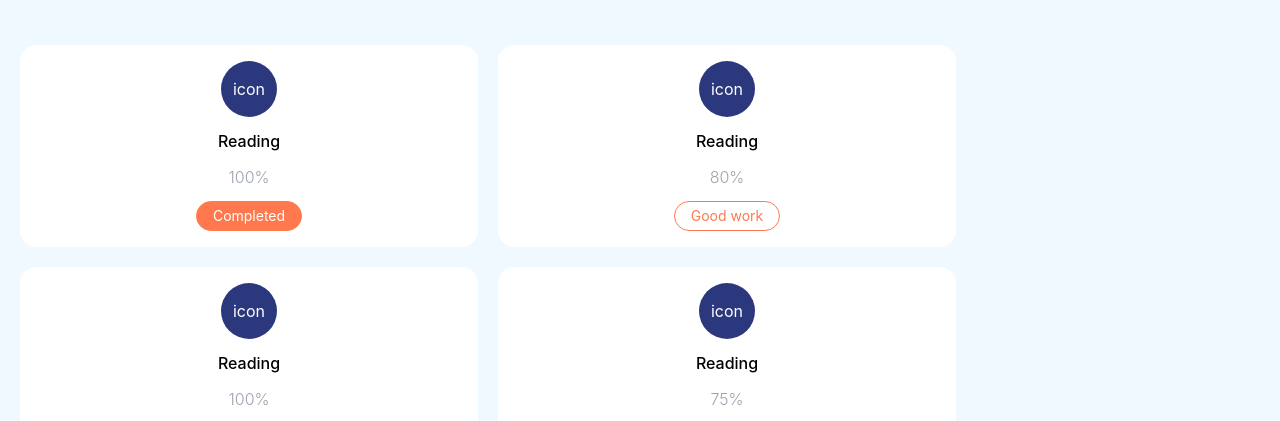
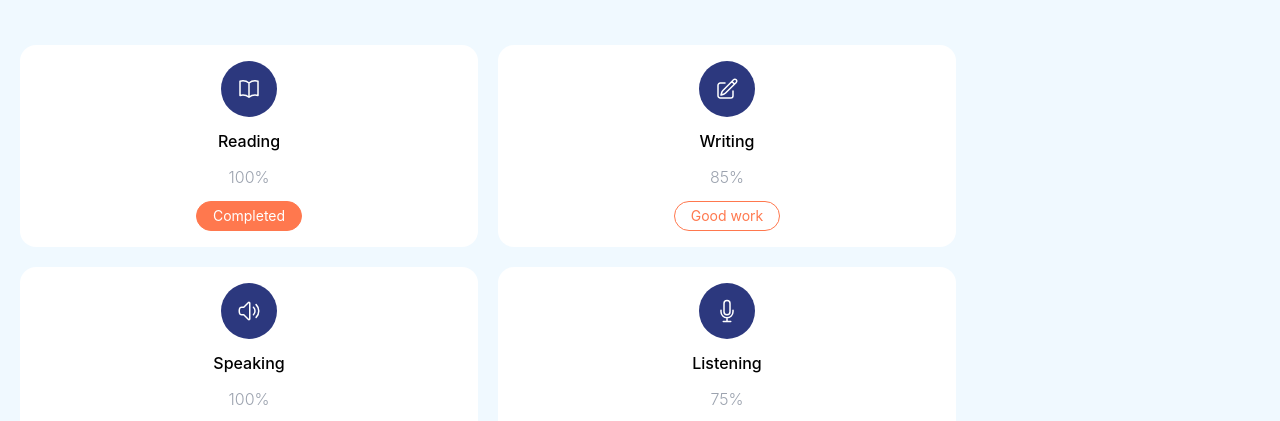
Before and after one commit to N-a-z-a-a/moniepoint-assessment, a React (Vite) app in the folder tech-assessment/: page /stats in a window 1280 px wide. Shown: the part 251-672 px from the top of the page. Built offline with nearby package versions, Linux system fonts and the light colour scheme.

Commit message:
change the icon for the subject progress page

```diff
--- a/tech-assessment/src/components/SubjectProgress.jsx
+++ b/tech-assessment/src/components/SubjectProgress.jsx
@@ -1,43 +1,50 @@
+import {
+  BookOpenIcon,
+  PencilSquareIcon,
+  SpeakerWaveIcon,
+  MicrophoneIcon,
+} from "@heroicons/react/24/outline";
+
 function SubjectProgress() {
   const subjects = [
     {
       id: 1,
-      icon: "icon",
+      icon: <BookOpenIcon className="h-6 w-6" />,
       name: "Reading",
       progress: 100,
       status: "Completed",
     },
     {
       id: 1,
-      icon: "icon",
-      name: "Reading",
-      progress: 80,
+      icon: <PencilSquareIcon className="h-6 w-6" />,
+      name: "Writing",
+      progress: 85,
       status: "Good work",
     },
     {
       id: 1,
-      icon: "icon",
-      name: "Reading",
+      icon: <SpeakerWaveIcon className="h-6 w-6" />,
+      name: "Speaking",
       progress: 100,
       status: "Completed",
     },
     {
       id: 1,
-      icon: "icon",
-      name: "Reading",
+      icon: <MicrophoneIcon className="h-6 w-6" />,
+      name: "Listening",
       progress: 75,
       status: "Good work",
     },
     {
       id: 1,
-      icon: "icon",
-      name: "Reading",
-      progress: 75,
+      icon: <MicrophoneIcon className="h-6 w-6" />,
+      name: "Listening",
+      progress: 70,
       status: "Good work",
     },
     {
       id: 1,
-      icon: "icon",
+      icon: <BookOpenIcon className="h-6 w-6" />,
       name: "Reading",
       progress: 100,
       status: "Completed",
@@ -49,7 +56,7 @@ function SubjectProgress() {
         return (
           <div className="bg-white flex flex-col justify-center items-center py-4 gap-3 rounded-2xl">
             <div className="rounded-full h-14 w-14 bg-main text-white flex justify-center items-center">
-              {subject.icon}
+              <div>{subject.icon}</div>
             </div>
             <h2 className="text-black font-medium">{subject.name}</h2>
             <h2 className="text-gray-400 text-base font-light">
```
